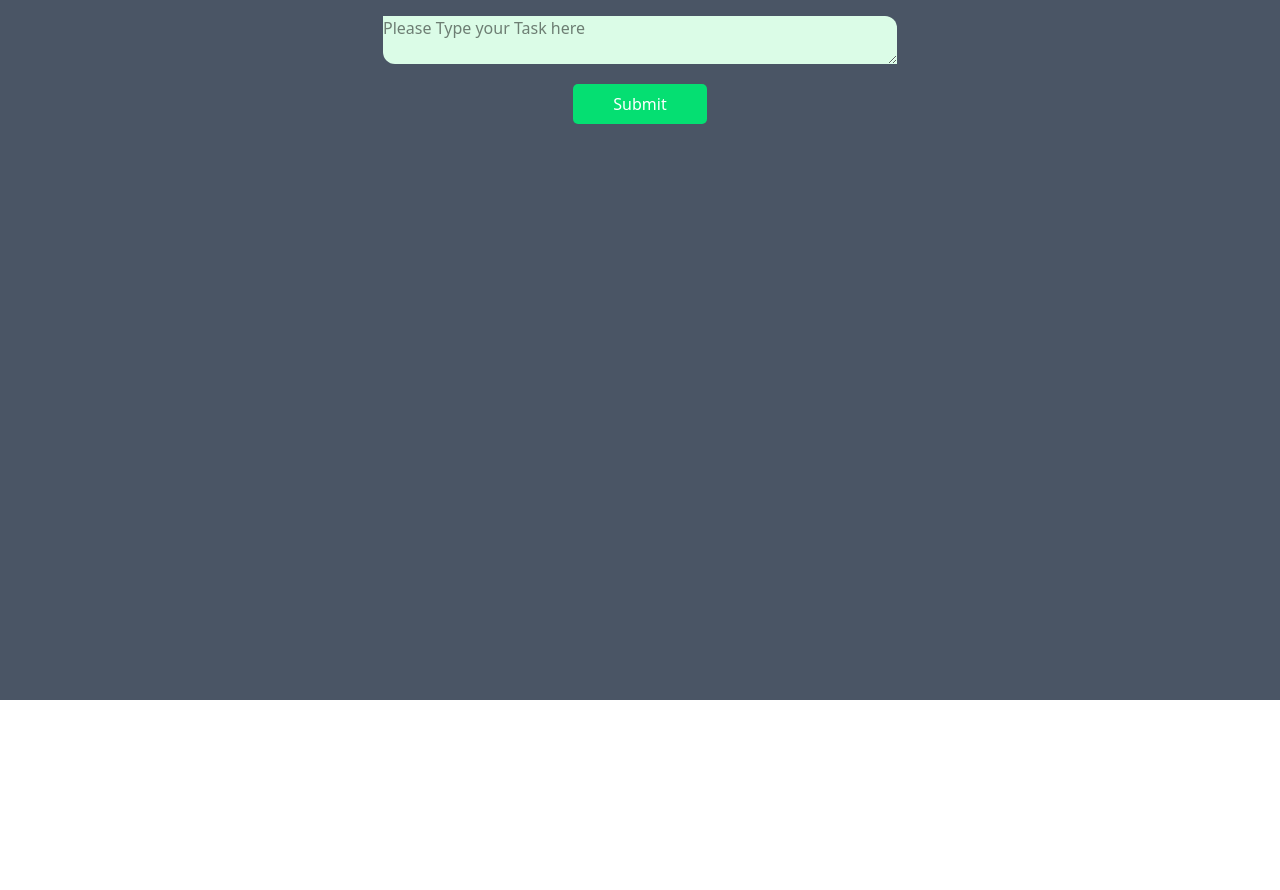
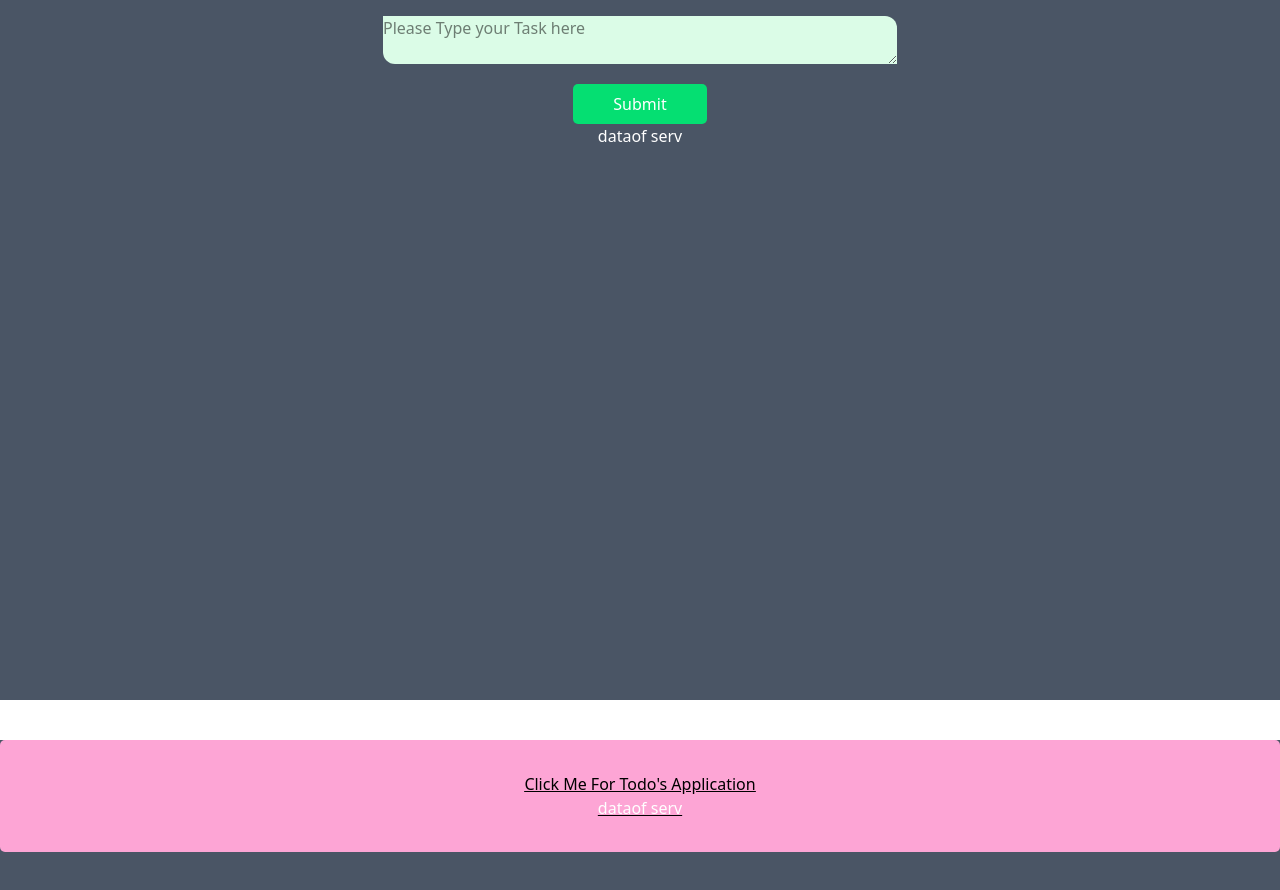
Before and after one commit to Vinod315/Practice, an Angular app: page /todos in a window 1280 px wide. Shown: the part 180-1070 px from the top of the page. Before the commit the page ends 880 px from the top, so only its background shows below. Built offline with nearby package versions, Linux system fonts and the light colour scheme.

Commit message:
servies Task

```diff
--- a/src/app/components/home/home.component.html
+++ b/src/app/components/home/home.component.html
@@ -10,5 +10,9 @@
 
 <div class="bg-pink-300 text-black mt-10 rounded-[5px] p-8 text-center underline">
     <a href="/todos"> Click Me For Todo's Application</a>
+
+
+<p class="text-center text-white">{{m}}</p>
+
 </div>
 </div>
--- a/src/app/components/home/home.component.ts
+++ b/src/app/components/home/home.component.ts
@@ -1,4 +1,6 @@
-import { Component } from '@angular/core';
+import { Component,Input,inject } from '@angular/core';
+import { MyserviceService } from '../../myservice.service';
+
 
 @Component({
   selector: 'app-home',
@@ -7,5 +9,8 @@ import { Component } from '@angular/core';
   styleUrl: './home.component.css'
 })
 export class HomeComponent {
+  private Myserv=inject(MyserviceService);
+  m=this.Myserv.serv;
+ @Input() vofHome:any;
 
 }
--- a/src/app/components/todos/todos.component.html
+++ b/src/app/components/todos/todos.component.html
@@ -17,9 +17,11 @@
 
         <button (click)="sub()" class="bg-green-400 text-white py-2 px-10 rounded-[5px] mt-5">Submit</button>
 
-        <p class="text-center text-white">{{e}}</p>
+        <p class="text-center text-white">{{m}}</p>
     </div>
 
 
 
 </div>
+ <p class="text-center text-white">{{e}}</p>
+<app-home [vofHome]="e"></app-home>
--- a/src/app/components/todos/todos.component.ts
+++ b/src/app/components/todos/todos.component.ts
@@ -1,17 +1,28 @@
-import { Component, NgModule } from '@angular/core';
+import { Component,  inject} from '@angular/core';
 import { FormsModule } from '@angular/forms';
+import { HomeComponent } from '../home/home.component';
+import { MyserviceService } from '../../myservice.service';
+
+
+
 @Component({
   selector: 'app-todos',
-  imports: [FormsModule],
+  imports: [FormsModule,HomeComponent],
   templateUrl: './todos.component.html',
-  styleUrl: './todos.component.css'
+  styleUrl: './todos.component.css',
+
 })
 
 
 export class TodosComponent {
+
+  private Myserv=inject(MyserviceService);
+  m=this.Myserv.serv;
+
   Str = "";
   even = " ";
-  e = " ";
+  e = "";
+
   addClicked() {
     console.log("Add Button clicked");
     this.Str = "Add Button clicked";
@@ -36,6 +47,7 @@ export class TodosComponent {
   sub() {
 
     this.e = this.even;
-    console.log("Submit clicked: "+ this.e);
+    console.log("Submit clicked: " + this.e);
+
   }
 }
--- /dev/null
+++ b/src/app/myservice.service.ts
@@ -0,0 +1,10 @@
+import { Injectable } from '@angular/core';
+
+@Injectable({
+  providedIn: 'root'
+})
+export class MyserviceService {
+
+  constructor() { }
+  serv="dataof serv";
+}
```
Also changed, not shown: 1 other file (tests, documents, lock files or other folders).
